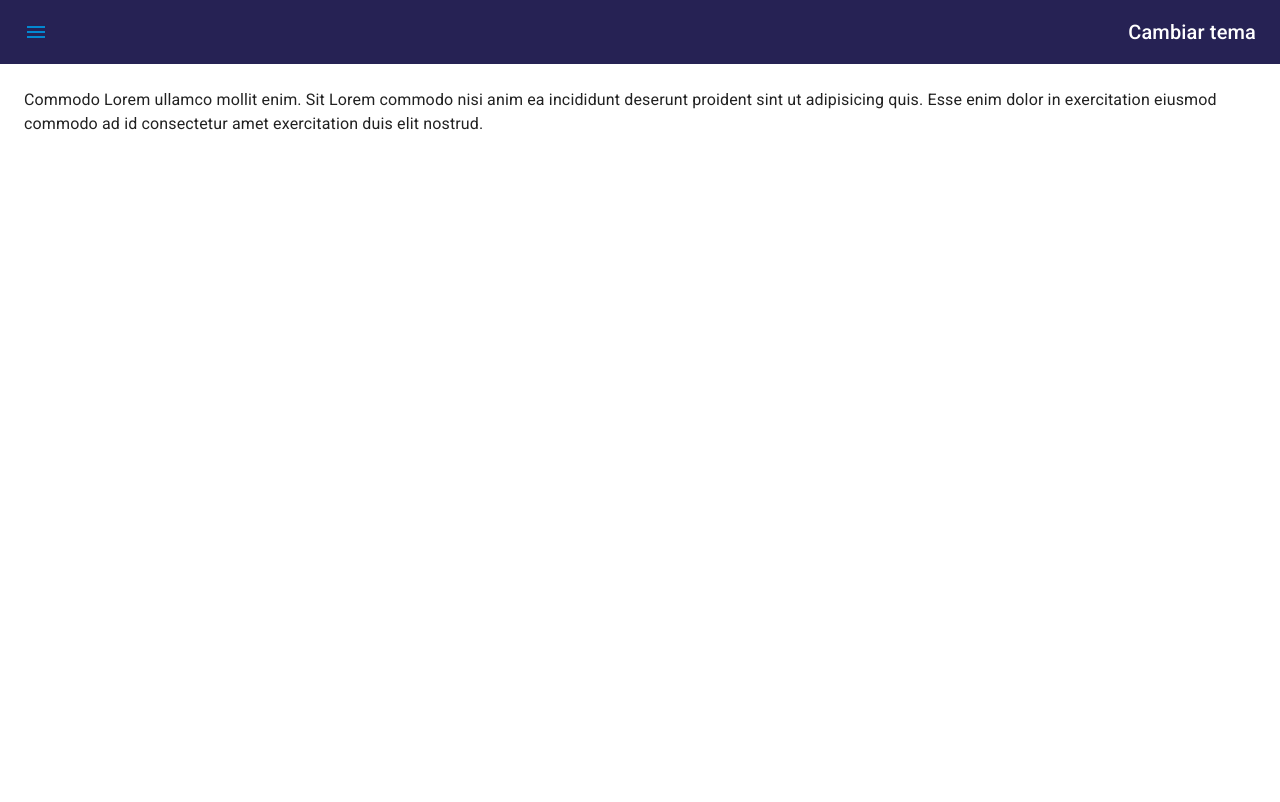
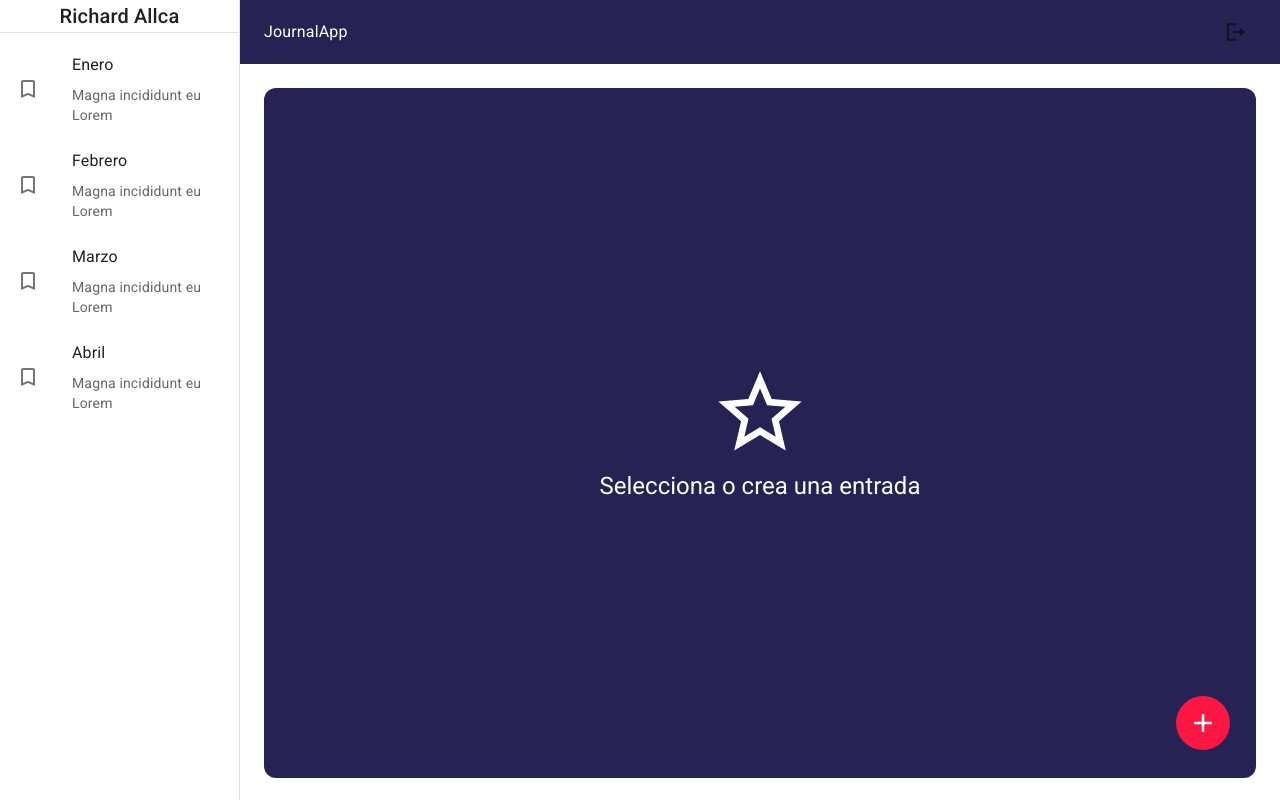
Before and after one commit to richard-allcca/React-Journal-App, a React (Vite) app: page / in a window 1280 px wide. Built offline with nearby package versions, Linux system fonts and the light colour scheme.

Commit message:
Maquetación terminada

```diff
--- /dev/null
+++ b/src/journal/components/ImageGalery.jsx
@@ -0,0 +1,75 @@
+// import ImageList from '@mui/material/ImageList';
+// import ImageListItem from '@mui/material/ImageListItem';
+
+import { ImageList, ImageListItem } from "@mui/material";
+
+
+export const ImageGalery = () => {
+   return (
+      <ImageList
+         sx={ { width: '100%', height: 550 } } cols={ 4 } rowHeight={ 200 }
+      >
+         { itemData.map((item) => (
+            <ImageListItem key={ item.img }>
+               <img
+                  src={ `${item.img}?w=164&h=164&fit=crop&auto=format` }
+                  srcSet={ `${item.img}?w=164&h=164&fit=crop&auto=format&dpr=2 2x` }
+                  alt={ item.title }
+                  loading="lazy"
+               />
+            </ImageListItem>
+         )) }
+      </ImageList>
+   );
+}
+
+const itemData = [
+   {
+      img: 'https://images.unsplash.com/photo-1551963831-b3b1ca40c98e',
+      title: 'Breakfast',
+   },
+   {
+      img: 'https://images.unsplash.com/photo-1551782450-a2132b4ba21d',
+      title: 'Burger',
+   },
+   {
+      img: 'https://images.unsplash.com/photo-1522770179533-24471fcdba45',
+      title: 'Camera',
+   },
+   {
+      img: 'https://images.unsplash.com/photo-1444418776041-9c7e33cc5a9c',
+      title: 'Coffee',
+   },
+   {
+      img: 'https://images.unsplash.com/photo-1533827432537-70133748f5c8',
+      title: 'Hats',
+   },
+   {
+      img: 'https://images.unsplash.com/photo-1558642452-9d2a7deb7f62',
+      title: 'Honey',
+   },
+   {
+      img: 'https://images.unsplash.com/photo-1516802273409-68526ee1bdd6',
+      title: 'Basketball',
+   },
+   {
+      img: 'https://images.unsplash.com/photo-1518756131217-31eb79b20e8f',
+      title: 'Fern',
+   },
+   {
+      img: 'https://images.unsplash.com/photo-1597645587822-e99fa5d45d25',
+      title: 'Mushrooms',
+   },
+   {
+      img: 'https://images.unsplash.com/photo-1567306301408-9b74779a11af',
+      title: 'Tomato basil',
+   },
+   {
+      img: 'https://images.unsplash.com/photo-1471357674240-e1a485acb3e1',
+      title: 'Sea star',
+   },
+   {
+      img: 'https://images.unsplash.com/photo-1589118949245-7d38baf380d6',
+      title: 'Bike',
+   },
+];
--- /dev/null
+++ b/src/journal/components/NavBar.jsx
@@ -0,0 +1,50 @@
+import { Link as LinkRouter } from 'react-router-dom'
+
+import { AppBar, Grid, IconButton, Link, Toolbar, Typography } from "@mui/material"
+import MenuOutlineIcon from '@mui/icons-material/MenuOutlined'
+import { LogoutOutlined } from '@mui/icons-material'
+
+export const NavBar = ({ drawerWidth = 240 }) => {
+   return (
+      <AppBar
+         position="fixed"
+         elevation={ 0 }
+         sx={ {
+            width: { sm: `calc(100% - ${drawerWidth}px)` },
+            ml: { sm: `${drawerWidth}px` }
+         } }
+      >
+
+         <Toolbar>
+            <IconButton
+               // size='large'
+               edge='start'
+               color='inherit'
+               sx={ { mr: 2, display: { sm: 'none' } } }
+            >
+               <MenuOutlineIcon />
+            </IconButton>
+
+            <Grid container direction='row' justifyContent='space-between' alignItems='center' >
+               <Typography viriant='h6' noWrap component='div' >
+                  JournalApp
+               </Typography>
+
+               <IconButton>
+                  <LogoutOutlined />
+               </IconButton>
+
+            </Grid>
+         </Toolbar>
+
+
+      </AppBar>
+   )
+}
+
+
+   // <div style={ { flex: 1 } } />
+
+   // <Link component={ LinkRouter } color="#fff" underline='none' >
+   //    <Typography variant='h6' color="white">Cambiar tema</Typography>
+   // </Link>
--- /dev/null
+++ b/src/journal/components/SideBar.jsx
@@ -0,0 +1,52 @@
+import { TurnedInNot } from '@mui/icons-material'
+import { Box, Divider, Drawer, Grid, List, ListItem, ListItemButton, ListItemIcon, ListItemText, Typography } from '@mui/material'
+import React from 'react'
+
+export const SideBar = ({ drawerWidth = 240 }) => {
+   return (
+      <Box
+         component="nav"
+         sx={ { width: { sm: drawerWidth }, flexShrink: { sm: 0 } } }
+      >
+
+
+         <Drawer
+            variant='permanent'//temporary
+            open={ true }
+            sx={ {
+               display: { sx: 'block' },
+               '& .MuiDrawer-paper': { boxSizing: 'border-box', width: drawerWidth }
+            } }
+         >
+            <Typography variant='h6' noWrap component='div' textAlign='center'  >
+               Richard Allca
+            </Typography>
+
+            <Divider />
+
+            <List>
+               {
+                  [ 'Enero', 'Febrero', 'Marzo', 'Abril' ].map(text => (
+
+                     <ListItem key={ text } disablePadding>
+                        <ListItemButton>
+
+                           <ListItemIcon>
+                              <TurnedInNot />
+                           </ListItemIcon>
+
+                           <Grid container >
+                              <ListItemText primary={ text } />
+                              <ListItemText secondary={ 'Magna incididunt eu Lorem' } />
+                           </Grid>
+
+                        </ListItemButton>
+                     </ListItem>
+                  ))
+               }
+            </List>
+
+         </Drawer>
+      </Box>
+   )
+}
--- /dev/null
+++ b/src/journal/components/index.js
@@ -0,0 +1,5 @@
+
+
+export * from './NavBar'
+export * from './SideBar'
+export * from './ImageGalery'
--- a/src/journal/layout/JournalLayout.jsx
+++ b/src/journal/layout/JournalLayout.jsx
@@ -1,34 +1,25 @@
-import { Link as LinkRouter } from 'react-router-dom'
 
-import { AppBar, IconButton, Link, Toolbar, Typography } from "@mui/material"
-import MenuOutlineIcon from '@mui/icons-material/MenuOutlined'
 import { Box } from '@mui/system'
+import { NavBar, SideBar } from '../components'
+import { Toolbar } from '@mui/material';
 
+const drawerWidth = 240;
 
 export const JournalLayout = ({ children }) => {
    return (
-      <>
-         <AppBar position="sticky" elevation={ 0 } >
-            <Toolbar>
-               <IconButton
-                  size='large'
-                  edge='start'
-                  color='info'
-               >
-                  <MenuOutlineIcon />
-               </IconButton>
+      <Box sx={ { display: 'flex' } }>
 
-               <div style={ { flex: 1 } } />
+         <NavBar drawerWidth={ drawerWidth } />
 
-               <Link component={ LinkRouter } color="#fff" underline='none' >
-                  <Typography variant='h6' color="white">Cambiar tema</Typography>
-               </Link>
-            </Toolbar>
-         </AppBar>
+         <SideBar drawerWidth={ drawerWidth } />
 
-         <Box component="main" sx={ { flexGrow: 1, p: 3 } } >
+         <Box
+            component="main"
+            sx={ { flexGrow: 1, p: 3 } }
+         >
+            <Toolbar />
             { children }
          </Box>
-      </>
+      </Box>
    )
 }
--- a/src/journal/pages/JournalPage.jsx
+++ b/src/journal/pages/JournalPage.jsx
@@ -1,11 +1,33 @@
-import { Typography } from "@mui/material"
+import { IconButton, Typography } from "@mui/material"
 import { JournalLayout } from "../layout/JournalLayout"
+import { NothingSelectedView } from './../views/NothingSelectedView';
+import { NoteView } from './../views/NoteView';
+import { AddOutlined } from "@mui/icons-material";
+
 
 
 export const JournalPage = () => {
    return (
       <JournalLayout>
-         <Typography>Commodo Lorem ullamco mollit enim. Sit Lorem commodo nisi anim ea incididunt deserunt proident sint ut adipisicing quis. Esse enim dolor in exercitation eiusmod commodo ad id consectetur amet exercitation duis elit nostrud.</Typography>
+
+         <NothingSelectedView />
+
+         {/* <NoteView /> */ }
+
+         <IconButton
+            size='large'
+            sx={ {
+               color: 'white',
+               backgroundColor: 'error.main',
+               ':hover': { backgroundColor: 'error.main', opacity: 0.9 },
+               position: 'fixed',
+               right: 50,
+               bottom: 50
+            } }
+         >
+            <AddOutlined sx={ { fontSize: 30 } } />
+         </IconButton>
+
       </JournalLayout>
    )
 }
--- /dev/null
+++ b/src/journal/views/NoteView.jsx
@@ -0,0 +1,54 @@
+import { SaveOutlined } from "@mui/icons-material"
+import { Button, Grid, TextField, Typography } from "@mui/material"
+import { ImageGalery } from "../components/"
+
+
+
+export const NoteView = () => {
+   return (
+      <Grid
+         container
+         direction='row'
+         justifyContent='space-between'
+         alignItems='center'
+         sx={ { mg: 1 } }
+      >
+         <Grid item>
+            <Typography fontSize={ 39 } fontWeight='light' >
+               27 de noviembre, 2022
+            </Typography>
+         </Grid>
+
+         <Grid item>
+            <Button color='primary' sx={ { padding: 2 } } >
+               <SaveOutlined sx={ { fontSize: 30, mr: 1 } } />
+               Guardar
+            </Button>
+         </Grid>
+
+         <Grid container>
+            <TextField
+               type='text'
+               variant="filled"
+               fullWidth
+               placeholder="Ingrese un titulo"
+               label="Titulo"
+               sx={ { border: 'none', mb: 1 } }
+            />
+
+            <TextField
+               type='text'
+               variant="filled"
+               fullWidth
+               multiline
+               placeholder="Que sucedio hoy?"
+               label="Detalles"
+               minRows={ 5 }
+            />
+         </Grid>
+
+         <ImageGalery />
+
+      </Grid>
+   )
+}
--- /dev/null
+++ b/src/journal/views/NothingSelectedView.jsx
@@ -0,0 +1,28 @@
+import React from 'react'
+import { Grid, Typography } from '@mui/material';
+import { StarOutline } from '@mui/icons-material';
+
+export const NothingSelectedView = () => {
+   return (
+      <Grid
+         container
+         spacing={ 0 }
+         direction='column'
+         alignItems='center'
+         justifyContent='center'
+         sx={ {
+            minHeight: `calc(100vh - 110px)`,
+            backgroundColor: 'primary.main',
+            borderRadius: 3
+         } }
+      >
+         <Grid item xs={ 12 } >
+            <StarOutline sx={ { fontSize: 100, color: 'white' } } />
+         </Grid>
+         <Grid item xs={ 12 } >
+            <Typography color='white' variant='h5' >Selecciona o crea una entrada</Typography>
+         </Grid>
+
+      </Grid>
+   )
+}
--- /dev/null
+++ b/src/journal/views/index.js
@@ -0,0 +1,4 @@
+
+
+export * from './NothingSelectedView'
+export * from './NoteView'
```
Also changed, not shown: vite.config.js.timestamp-1669120511724.mjs (added, +10 -0 lines).
